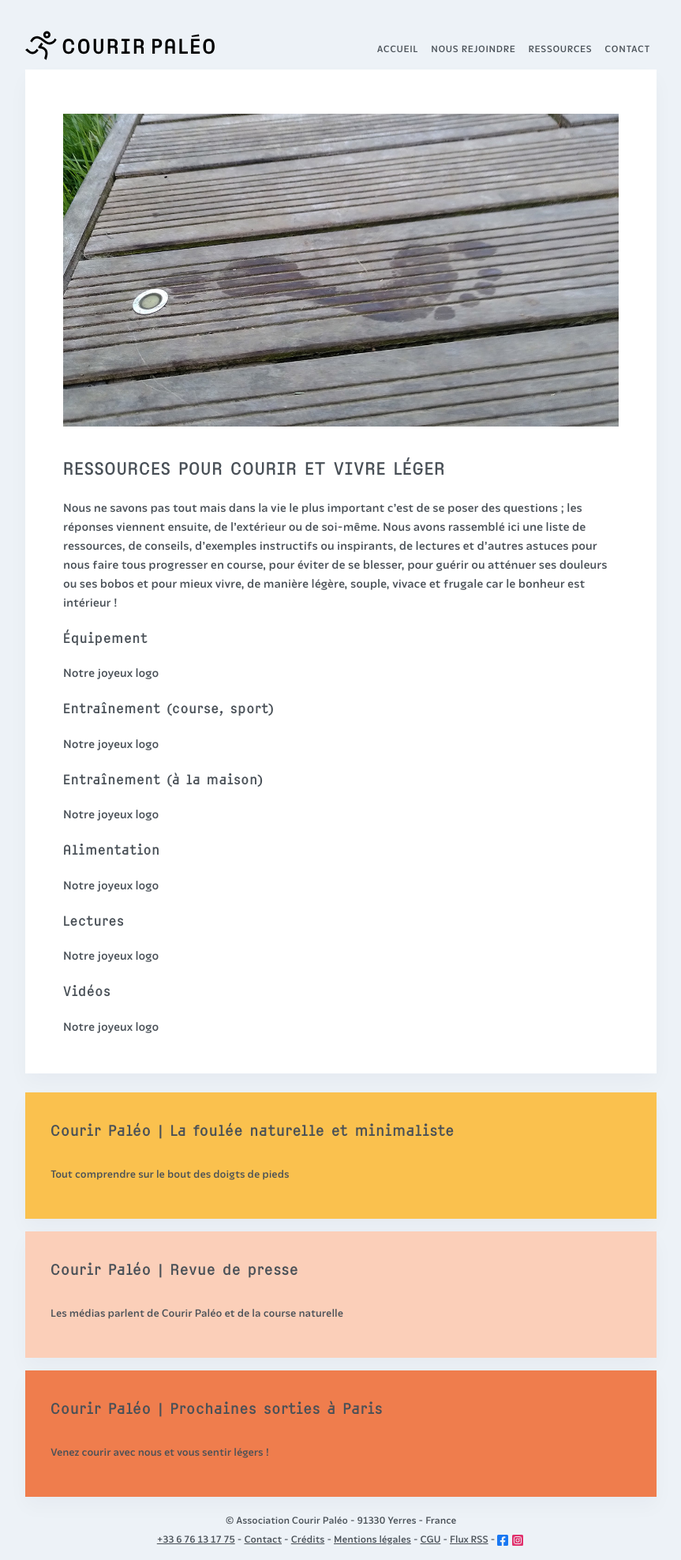
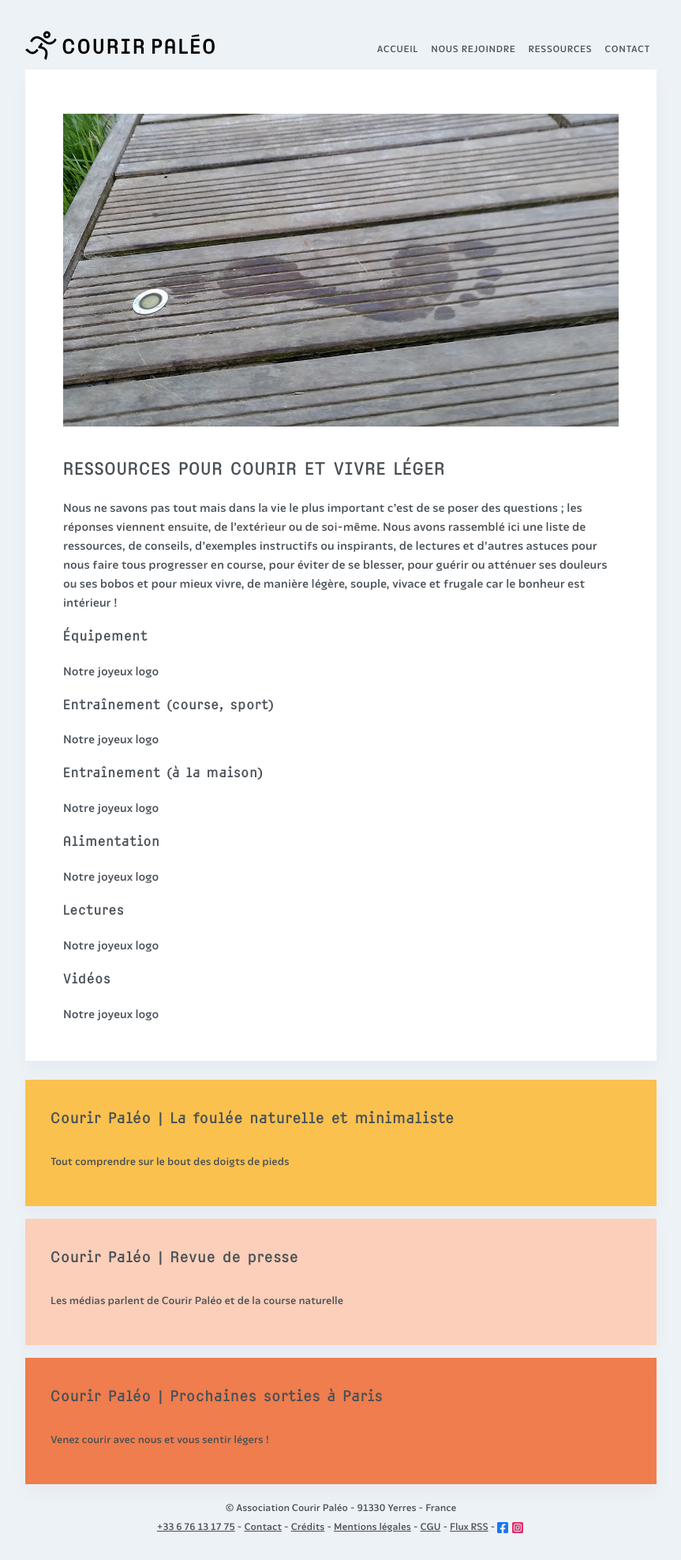
Before and after one commit to courirpaleo/courirpaleo.github.io, a Jekyll site: the page built from _pages/ressources.md, in a window 1280 px wide. Shown: the whole page at 79% size, without its empty margins (208-1071 px from the left). Built offline with Jekyll 4.4.1, drawn with Linux system fonts in a browser that asks for light colours; some web fonts are replaced.

Commit message:
Update _custom.scss

```diff
--- a/_sass/_custom.scss
+++ b/_sass/_custom.scss
@@ -50,6 +50,10 @@
   letter-spacing: 1px;
 }
 
+h3 {
+  margin-top: 6px;
+}
+
 
 @media (max-width: 640px) {
 
```
